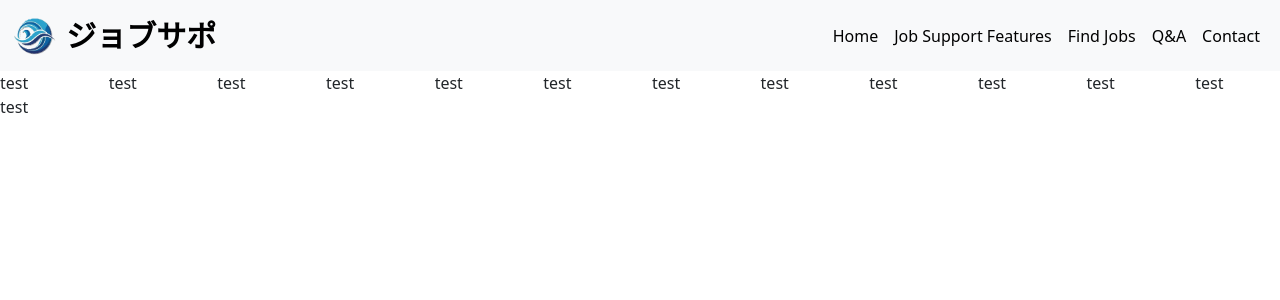
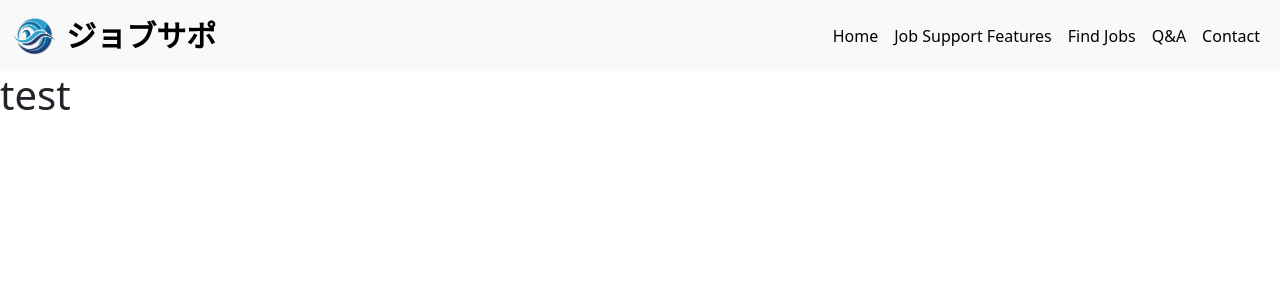
Before and after one commit to khencel/job_matchingv1, a Next.js app: page / in a window 1280 px wide. Shown: the top 300 px of the page. Built offline with nearby package versions, Linux system fonts and the light colour scheme.

Commit message:
checkpoint

```diff
--- a/src/app/(auth)/layout.tsx
+++ b/src/app/(auth)/layout.tsx
@@ -1,7 +1,7 @@
 
 import "bootstrap/dist/css/bootstrap.min.css";
-import BootstrapClient from '../component/BootstrapClient';
-import Navbar from "../component/Navbar";
+import BootstrapClient from '../components/BootstrapClient';
+import Navbar from "../components/Navbar";
 
 export const metadata = {
   title: 'Next.js',
--- a/src/app/(with-auth)/layout.tsx
+++ b/src/app/(with-auth)/layout.tsx
@@ -1,7 +1,7 @@
 
 import "bootstrap/dist/css/bootstrap.min.css";
-import BootstrapClient from '../component/BootstrapClient';
-import Navbar from "../component/Navbar";
+import BootstrapClient from '../components/BootstrapClient';
+import Navbar from "../components/Navbar";
 
 export const metadata = {
   title: 'Next.js',
--- a/src/app/layout.tsx
+++ b/src/app/layout.tsx
@@ -1,7 +1,7 @@
 
 import "bootstrap/dist/css/bootstrap.min.css";
-import BootstrapClient from "./component/BootstrapClient";
-import Navbar from "./component/Navbar";
+import BootstrapClient from "./components/BootstrapClient";
+import Navbar from "./components/Navbar";
 import "../../public/css/app.css";
 
 export const metadata = {
--- a/src/app/page.tsx
+++ b/src/app/page.tsx
@@ -1,21 +1,3 @@
 export default function HomePage() {
-  return (
-    <>
-      <div className="row">
-        <div className="col-md-1">test</div>
-        <div className="col-md-1">test</div>
-        <div className="col-md-1">test</div>
-        <div className="col-md-1">test</div>
-        <div className="col-md-1">test</div>
-        <div className="col-md-1">test</div>
-        <div className="col-md-1">test</div>
-        <div className="col-md-1">test</div>
-        <div className="col-md-1">test</div>
-        <div className="col-md-1">test</div>
-        <div className="col-md-1">test</div>
-        <div className="col-md-1">test</div>
-        <div className="col-md-1">test</div>
-      </div>
-    </>
-  )
+  return <h1>test</h1>
 }
```
Also changed, not shown: src/app/components/BootstrapClient.tsx (renamed from src/app/component/BootstrapClient.tsx), src/app/components/Navbar.tsx (renamed from src/app/component/Navbar.tsx).
